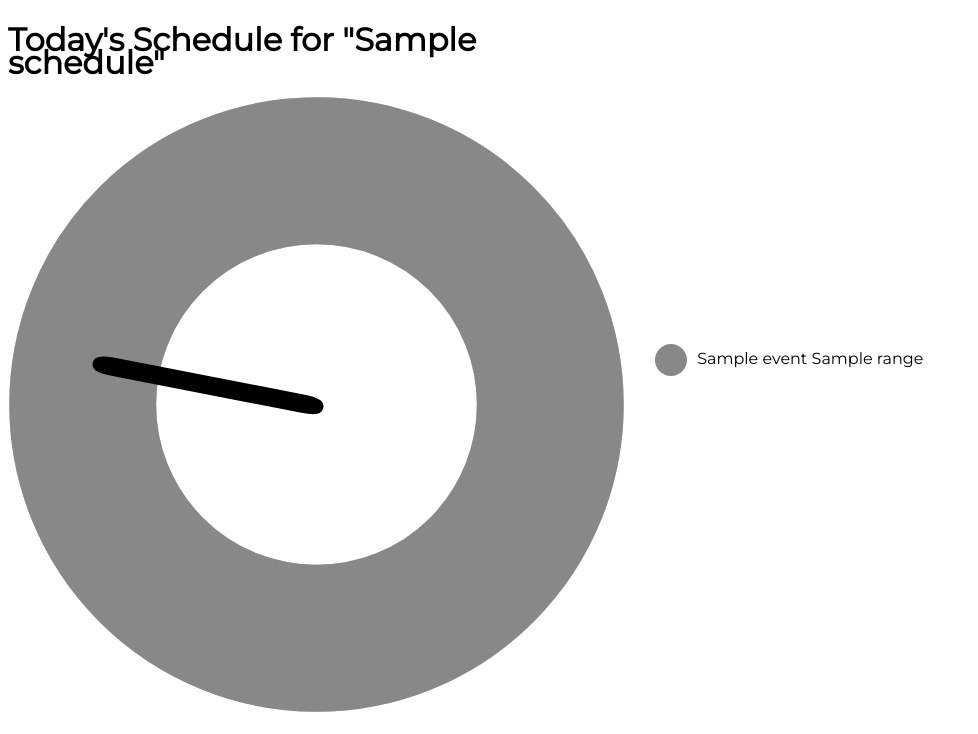
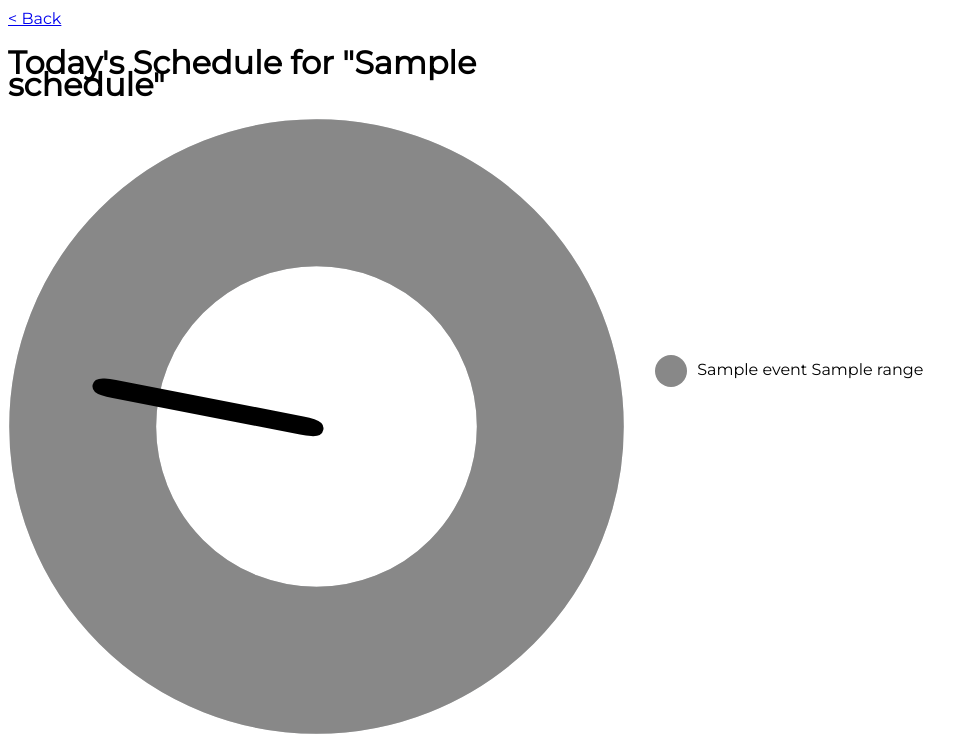
Before and after one commit to avrahamappel/visual-schedule, a Flask app: template templates/schedule.html in a window 1280 px wide. Shown: the top 734 px of the page, without its empty margins (0-978 px from the left). Run offline with Flask 2, Linux system fonts and the light colour scheme; the template is opened without the code that fills it: most values are stand-ins (such as "Sample title", 1, 10 or a date in 2020); some libraries are stand-ins or nearby versions.

Commit message:
go back link

```diff
--- a/templates/schedule.html
+++ b/templates/schedule.html
@@ -66,6 +66,8 @@ body {
 <div class="container">
 
     <div class="schedule">
+        <a href="{{ url_for('home') }}">&lt; Back</a>
+
         <h1>Today's Schedule for "{{ schedule.title }}"</h1>
 
         <svg width="100%" height="100%" viewBox="0 0 42 42" class="donut">
```
